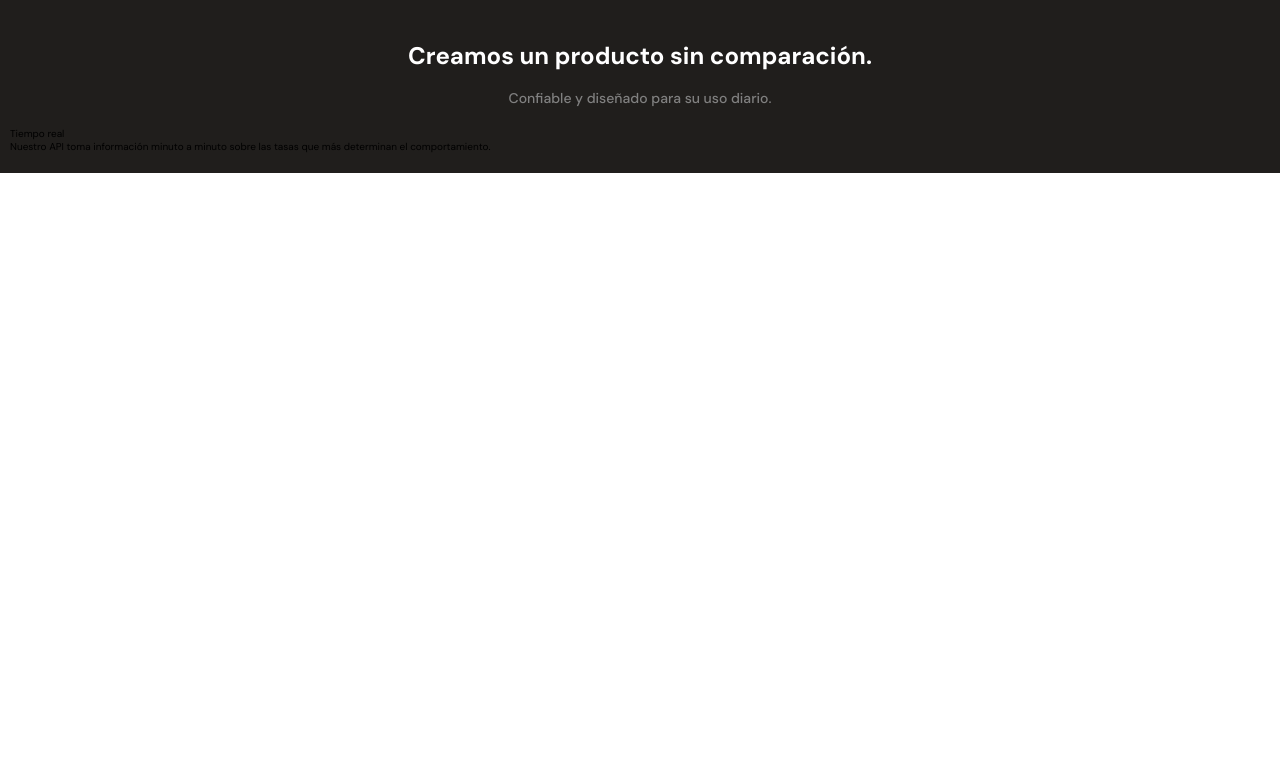
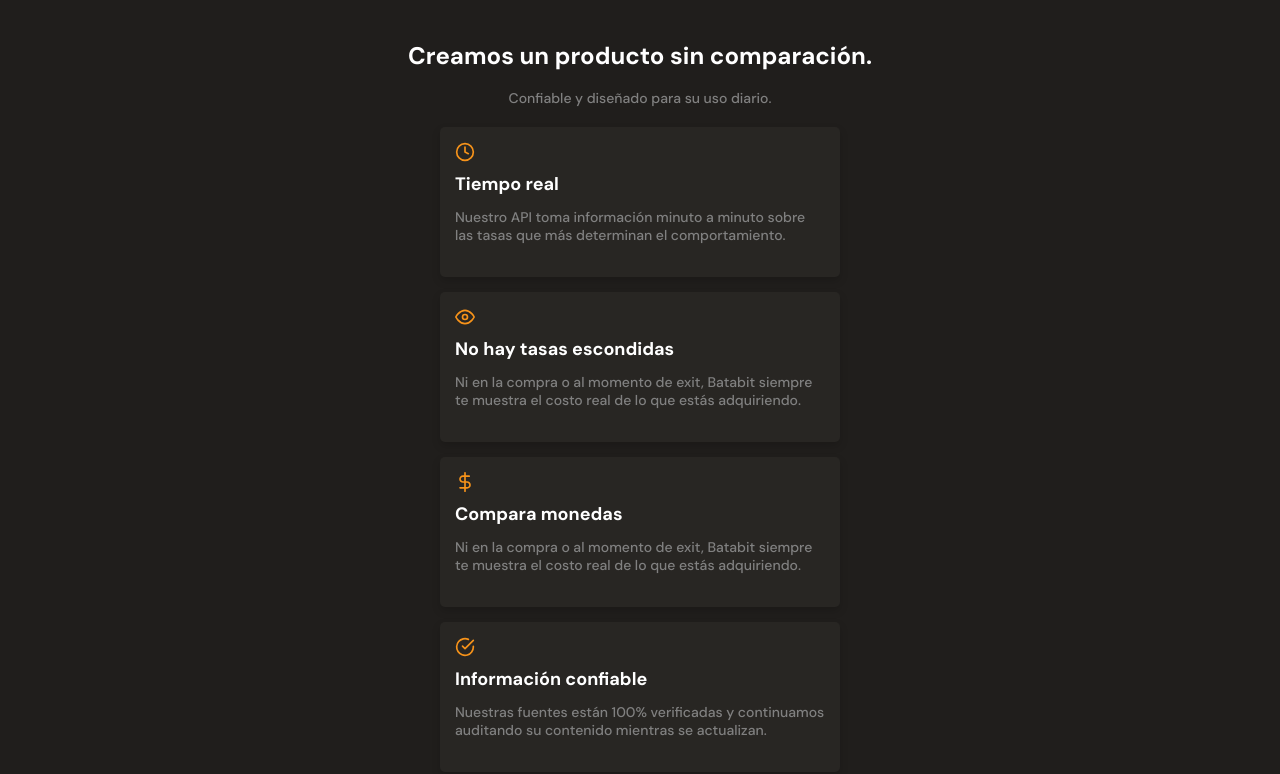
Before and after one commit to Rumazor/batata-bit, a plain HTML site: page index.html in a window 1280 px wide. Shown: the part 1515-2289 px from the top of the page. Before the commit the page ends 1831 px from the top, so only its background shows below. Drawn offline with Linux system fonts and the light colour scheme.

Commit message:
tarjetas completadas

```diff
--- a/index.html
+++ b/index.html
@@ -93,6 +93,21 @@
                     <p class="product--card-title">Tiempo real</p>
                     <p class="product--card-body">Nuestro API toma información minuto a minuto sobre las tasas que más determinan el comportamiento.</p>
                 </article>
+                <article class="product-detail--card">
+                    <span class="eye"></span>
+                    <p class="product--card-title">No hay tasas escondidas</p>
+                    <p class="product--card-body">Ni en la compra o al momento de exit, Batabit siempre te muestra el costo real de lo que estás adquiriendo.</p>
+                </article>
+                <article class="product-detail--card">
+                    <span class="dolar"></span>
+                    <p class="product--card-title">Compara monedas</p>
+                    <p class="product--card-body">Ni en la compra o al momento de exit, Batabit siempre te muestra el costo real de lo que estás adquiriendo.</p>
+                </article>
+                <article class="product-detail--card">
+                    <span class="circle"></span>
+                    <p class="product--card-title">Información confiable</p>
+                    <p class="product--card-body">Nuestras fuentes están 100% verificadas y continuamos auditando su contenido mientras se actualizan.</p>
+                </article>
             </section>
         </section>
         <section></section>
--- a/style.css
+++ b/style.css
@@ -328,3 +328,71 @@ main {
     color: #808080;
 
 }
+
+.product-detail--card {
+    width: 90%;
+    min-width: 288px;
+    max-width: 400px;
+    height: 150px;
+    margin: 15px auto;
+    padding: 15px;
+    background-color: var(--warm-black1);
+    border-radius: 5px;
+    box-shadow: 0px 4px 8px rgba(0, 0, 0, 0.16);
+}
+
+.product-detail--card .clock {
+    display:inline-block;
+    width: 20px;
+    height:20px;
+    margin-bottom: 10px;
+    background-image: url("./assets/icons/clock.svg");
+    background-size: cover;
+    background-position: center;
+    background-repeat: no-repeat;
+}
+.product-detail--card .eye {
+    display:inline-block;
+    width: 20px;
+    height:20px;
+    margin-bottom: 10px;
+    background-image: url("./assets/icons/eye.svg");
+    background-size: cover;
+    background-position: center;
+    background-repeat: no-repeat;
+}
+.product-detail--card .dolar {
+    display:inline-block;
+    width: 20px;
+    height:20px;
+    margin-bottom: 10px;
+    background-image: url("./assets/icons/dollar-sign.svg");
+    background-size: cover;
+    background-position: center;
+    background-repeat: no-repeat;
+}
+.product-detail--card .circle {
+    display:inline-block;
+    width: 20px;
+    height:20px;
+    margin-bottom: 10px;
+    background-image: url("./assets/icons/check-circle.svg");
+    background-size: cover;
+    background-position: center;
+    background-repeat: no-repeat;
+}
+
+.product--card-title {
+    font-size: 1.8rem;
+    line-height: 1.8rem;
+    font-weight: 700;
+    color: var(--just-white);
+    margin-bottom: 15px;
+}
+
+.product--card-body {
+    font-size: 1.4rem;
+    line-height: 1.8rem;
+    font-weight: 500;
+    color: #808080;
+}
```
